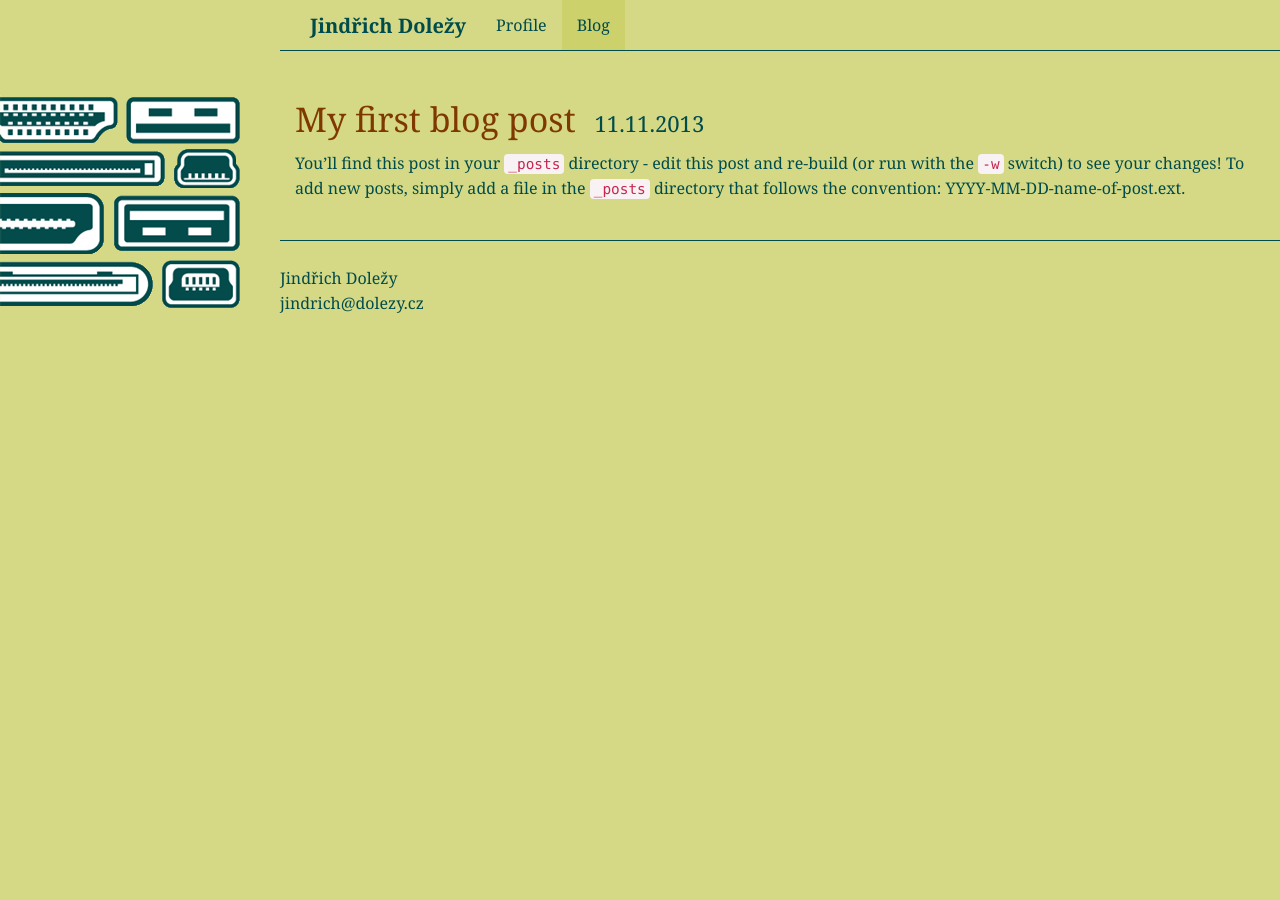
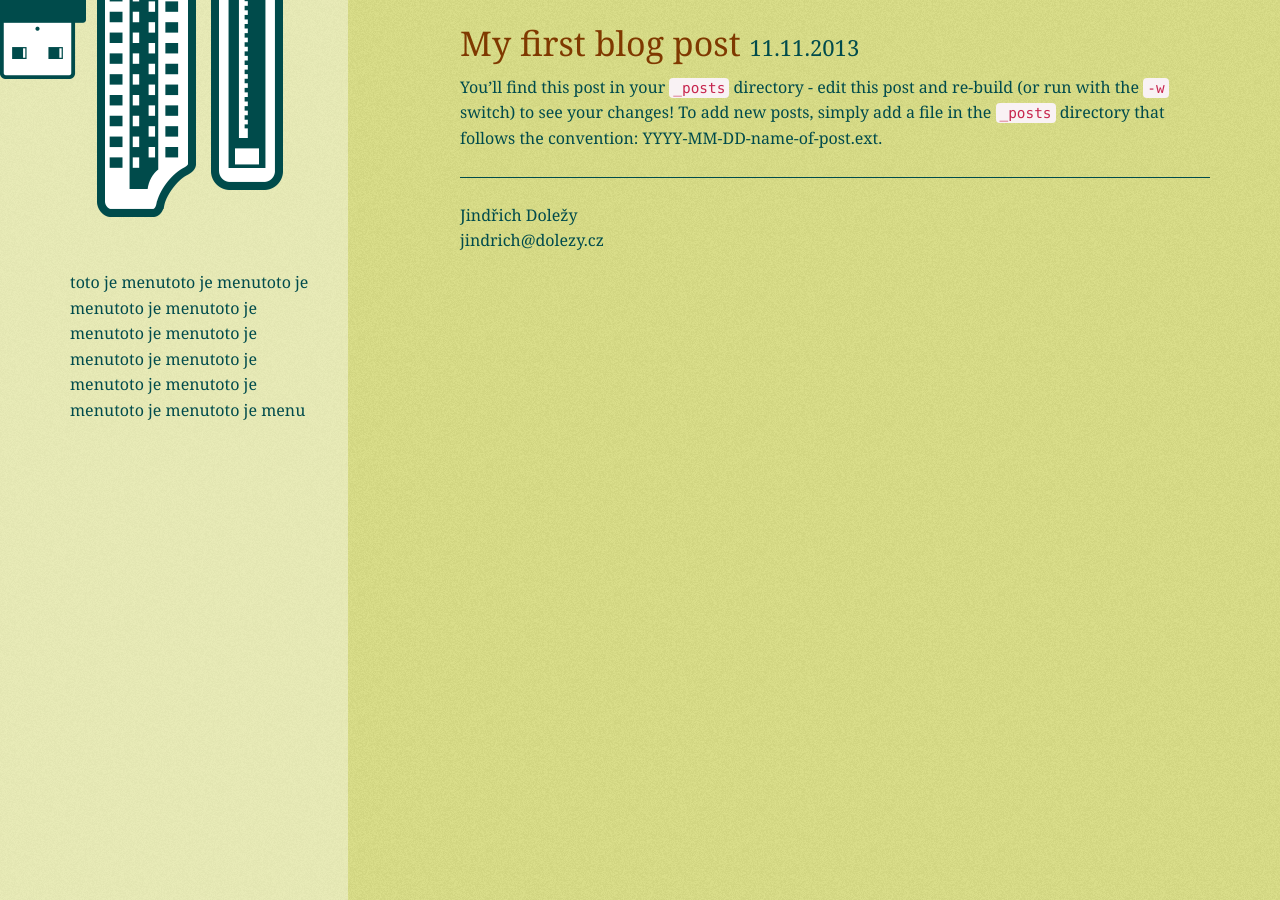
Before and after one commit to dzindra/dzindra.github.io, a Jekyll site: the page built from blog/index.html, in a window 1280 px wide. Built offline with Jekyll 4.4.1, drawn with Linux system fonts in a browser that asks for light colours; Markdown is read by kramdown in place of the engine named in the settings.

Commit message:
redesign - basic layout

```diff
--- a/_layouts/default.html
+++ b/_layouts/default.html
@@ -14,8 +14,8 @@
 
 <body>
 
-<nav class="navbar navbar-default navbar-static-top" role="navigation">
-    <div class="xcontainer">
+<!--nav class="navbar navbar-default navbar-static-top" role="navigation">
+    <div class="container">
         <div class="navbar-header">
             <button type="button" class="navbar-toggle" data-toggle="collapse"
                     data-target="#bs-example-navbar-collapse-1">
@@ -39,21 +39,23 @@
             </ul>
         </div>
     </div>
-</nav>
+</nav-->
 
-<div class="deco hidden-xs hidden-print"></div>
 
-<div class="xcontainer">
+<div class="container">
+    <div class="splitBg hidden-xs"><div></div></div>
     <div class="row">
-        <div class="col-xs-12">
-        {{ content }}
+        <div class="col-sm-3 menu">
+
+            toto je menutoto je menutoto je menutoto je menutoto je menutoto je menutoto je menutoto je menutoto je menutoto je menutoto je menutoto je menutoto je menu
         </div>
-    </div>
+        <div class="col-sm-9 col-md-offset-1 col-md-8">
+            {{ content }}
 
-    <div class="row">
-        <hr/>
-        {{ site.author }}<br/>
-        {{ site.email }}
+            <hr/>
+            {{ site.author }}<br/>
+            {{ site.email }}
+        </div>
     </div>
 </div>
 
--- a/css/screen.css
+++ b/css/screen.css
@@ -4,60 +4,57 @@ Primary Color:
 Complementary Color:
 7F3900	5F3818	522500	BF7130	BF8556
 */
+body {
+  position: absolute;
+  width: 100%;
+  height: 100%;
+  background-image: url('../images/bg1.png');
+}
+.container {
+  min-height: 100%;
+  position: relative;
+}
+.splitBg {
+  position: absolute;
+  left: -2000px;
+  top: 0;
+  height: 100%;
+  background-image: url('../images/bg2.png');
+  z-index: -1;
+}
+.splitBg div {
+  position: absolute;
+  top: 0;
+  right: 65px;
+  background-image: url('../images/con.png');
+  width: 388px;
+  height: 217px;
+}
+@media (min-width: 768px) {
+  .splitBg {
+    width: 2187.5px;
+  }
+}
+@media (min-width: 992px) {
+  .splitBg {
+    width: 2242.5px;
+  }
+}
+@media (min-width: 1200px) {
+  .splitBg {
+    width: 2292.5px;
+  }
+}
+@media (max-width: 767px) {
+  .menu {
+    background-image: url('../images/bg2.png');
+  }
+}
+@media (min-width: 768px) {
+  .menu {
+    margin-top: 270px;
+  }
+}
 a:hover {
   text-decoration: none;
 }
-.xcontainer {
-  padding: 0 15px;
-  max-width: 1000px;
-}
-@media (min-width: 768px) {
-  .xcontainer {
-    margin-left: 280px;
-  }
-}
-h1 small,
-h2 small,
-h3 small,
-h4 small,
-h5 small,
-h6 small,
-.h1 small,
-.h2 small,
-.h3 small,
-.h4 small,
-.h5 small,
-.h6 small,
-h1 .small,
-h2 .small,
-h3 .small,
-h4 .small,
-h5 .small,
-h6 .small,
-.h1 .small,
-.h2 .small,
-.h3 .small,
-.h4 .small,
-.h5 .small,
-.h6 .small {
-  padding-left: 10px;
-}
-.navbar-brand {
-  font-weight: bold;
-}
-.navbar-static-top {
-  border-width: 0;
-}
-.navbar-static-top .xcontainer {
-  border-bottom: 1px #004b4c solid;
-}
-.deco {
-  position: absolute;
-  top: 90px;
-  width: 245px;
-  height: 224px;
-  z-index: -100;
-  background-image: url(../images/bg.png);
-  background-position: top left;
-  background-repeat: no-repeat;
-}
```
Also changed, not shown: less/screen.less (+58 -37 lines), images/bg1.png (added), images/bg2.png (added), images/con.png (added).
